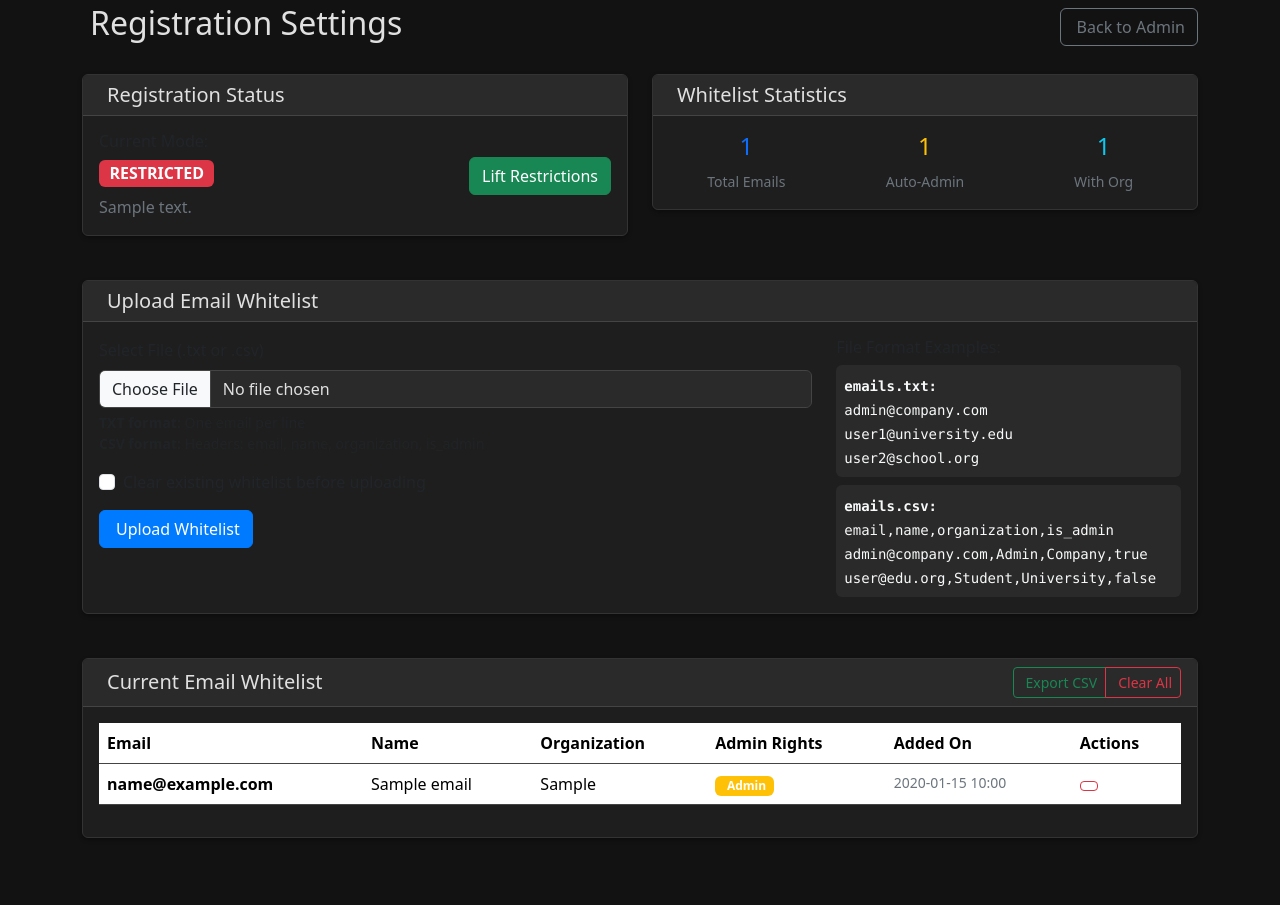
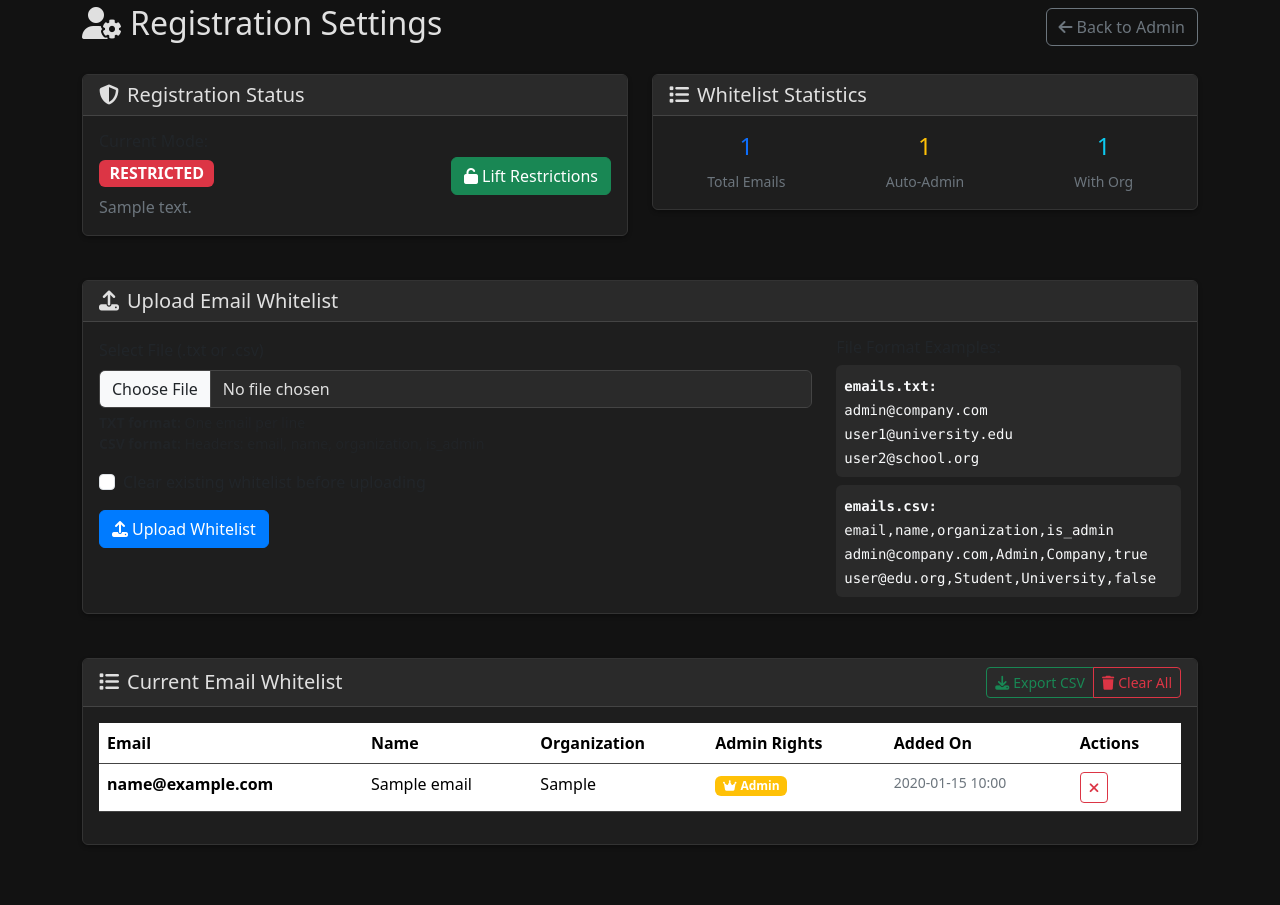
Before and after one commit to H4R335HR/midnight-ctf, a Flask app: page /admin/registration-settings in a window 1280 px wide. Shown: the part 56-961 px from the top of the page. Before the commit the page ends 894 px from the top, so only its background shows below. Run offline with Flask 3, Linux system fonts and the light colour scheme; the visitor is signed in with stand-in values (Sample User, id 1); tables that the repository leaves empty hold one stand-in row (values such as "Sample post"); parts of the project's set-up code (start-up, migrations or seed data) failed here and were passed over.

Commit message:
Added Missing Font Awesome link

```diff
--- a/templates/base.html
+++ b/templates/base.html
@@ -5,6 +5,7 @@
     <meta name="viewport" content="width=device-width, initial-scale=1.0">
     <title>{% block title %}CTF Platform{% endblock %}</title>
     <link href="https://cdn.jsdelivr.net/npm/bootstrap@5.3.0-alpha1/dist/css/bootstrap.min.css" rel="stylesheet">
+    <link href="https://cdnjs.cloudflare.com/ajax/libs/font-awesome/6.4.0/css/all.min.css" rel="stylesheet">
     <style>
         body {
             padding-top: 60px;
```
